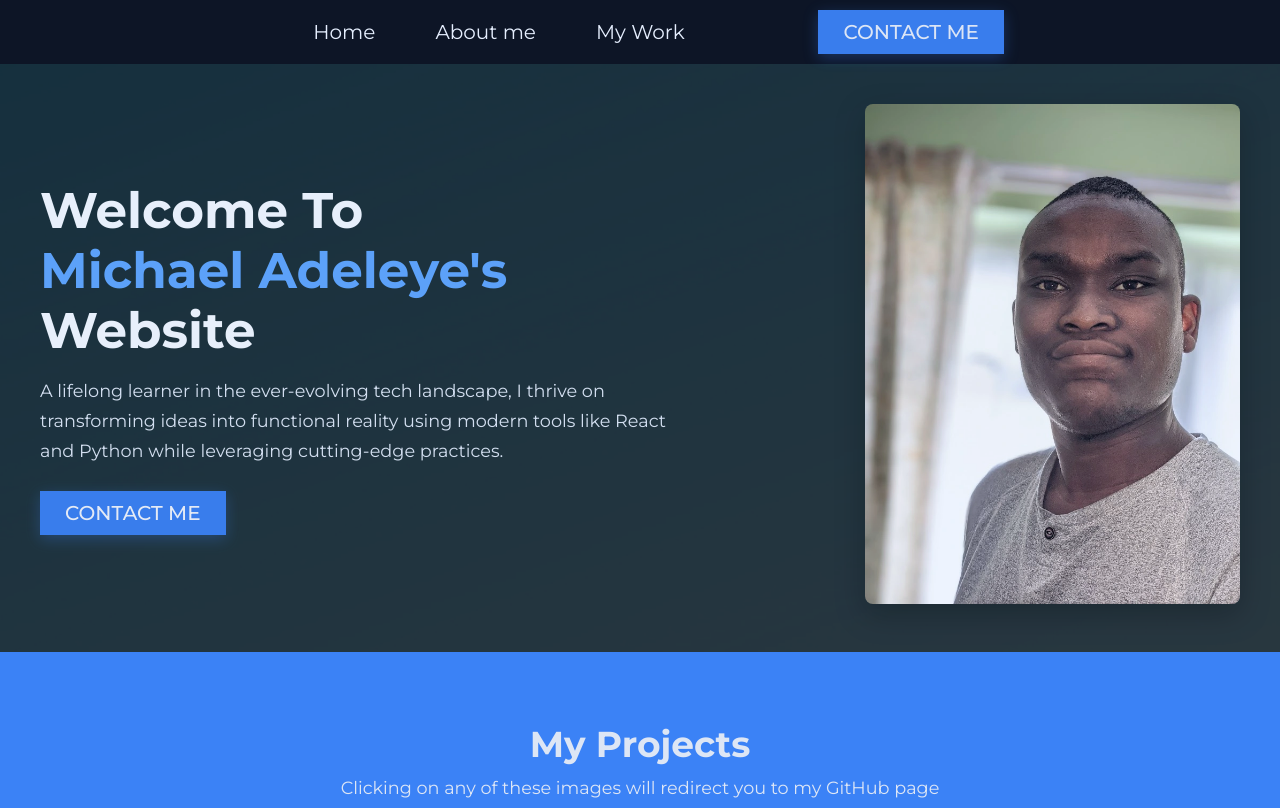
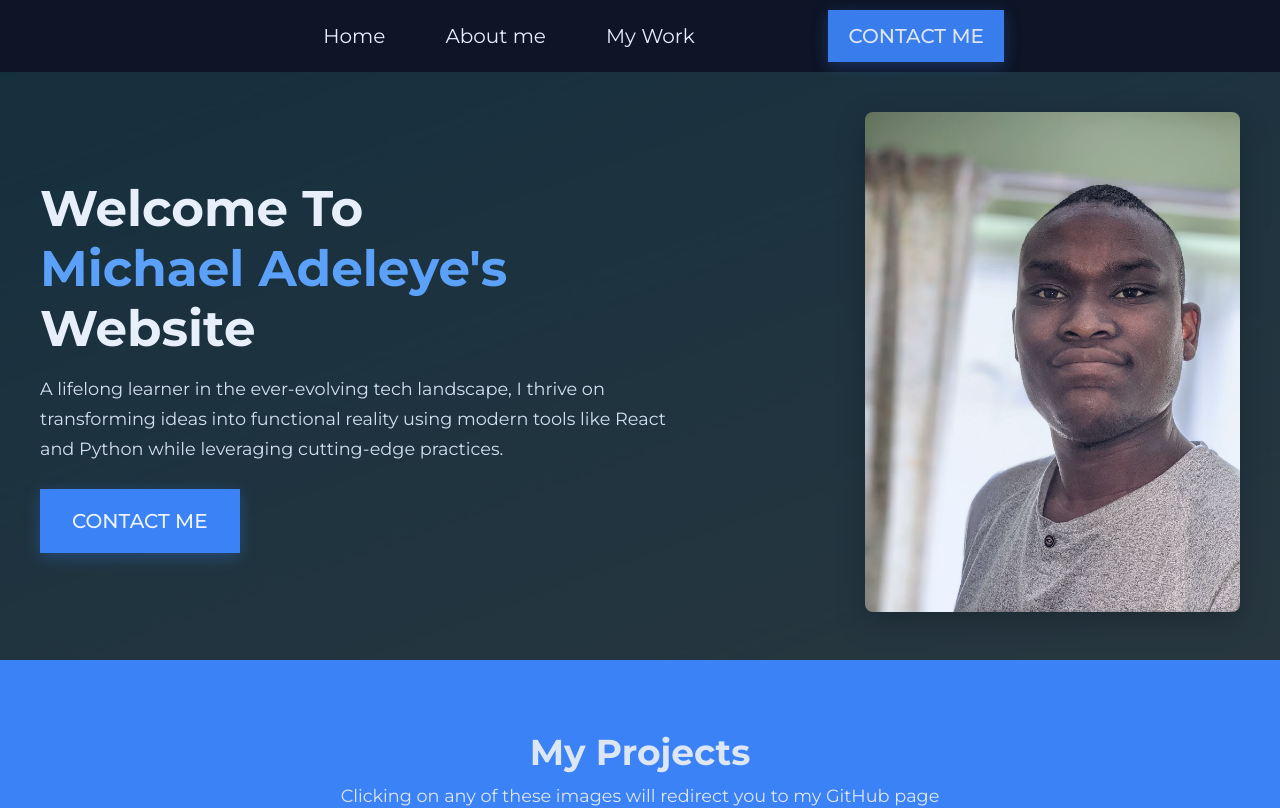
Before and after one commit to Tiger-Catori/Portfolio-Website, a React (Create React App) app: page / in a window 1280 px wide. Shown: the top 808 px of the page. Built offline with nearby package versions, Linux system fonts and the light colour scheme.

Commit message:
Fixed buttons

```diff
--- a/src/components/Hero.js
+++ b/src/components/Hero.js
@@ -1,21 +1,17 @@
 import React from 'react';
 
 const Hero = () => {
-  const handleButtonClick = () => {
-    window.location.href = 'mailto:michaeladeleye365@gmail.com';
-  };
-
   return (
     <section className="section__hero" id='hero'>
       <div className="hero-container">
-        <HeroText onButtonClick={handleButtonClick} />
+        <HeroText />
         <HeroImage />
       </div>
     </section>
   );
 };
 
-const HeroText = ({ onButtonClick }) => {
+const HeroText = () => {
   return (
     <div className="hero__text">
       <h2 className="heading hero_head">
@@ -24,7 +20,9 @@ const HeroText = ({ onButtonClick }) => {
       <p className="hero__p">
         A lifelong learner in the ever-evolving tech landscape, I thrive on transforming ideas into functional reality using modern tools like React and Python while leveraging cutting-edge practices.
       </p>
-      <button className="btn hero__btn"  onClick={onButtonClick}>Contact me</button>
+      <div className="hero__btn hero__btn-link">
+        <a href="mailto:michaeladeleye365@gmail.com">Contact me</a>
+      </div>
     </div>
   );
 };
--- a/src/components/Navbar.js
+++ b/src/components/Navbar.js
@@ -9,15 +9,12 @@ const Navbar = () => {
 };
 
 const NavbarBox = () => {
-  const handleButtonClick = () => {
-    window.location.href = 'mailto:michaeladeleye365@gmail.com';
-  };
-
   return (
     <div className="navbar__box">
-      {/* <Logo/> */}
       <NavLinks/>
-      <button className="btn nav__btn" onClick={handleButtonClick}>Contact me</button>
+      <div className="btn btn-link nav__btn">
+        <a href="mailto:michaeladeleye365@gmail.com">Contact me</a>
+      </div>
     </div>
   )
 };
@@ -38,7 +35,6 @@ const NavLinks = () => {
       <li><a href="#">Home</a></li>
       <li><a href="#hero">About me</a></li>
       <li><a href="#projects">My Work</a></li>
-      {/* <li><a href="#contact">Contact me</a></li> */}
     </ul>
   )
 };
--- a/src/index.css
+++ b/src/index.css
@@ -217,38 +217,72 @@ ul a {
   /* filter: brightness(1.15); */
 }
 
-/* .logo {
-  font-family: var(--ff-primary);
-  font-weight: var(--fw-bold);
-  font-size: var(--fs-h2);
-  color: var(--clr-accent2);
-} */
 
-.btn {
+.logo img, .logo-footer img {
+  max-width: 85px;
+  width: 100%;
+  height: auto;
+  border-radius: 4px;
+}
+
+/* Button */
+/* Update button styles to also target .btn-link */
+.btn, .btn-link {
   background-color: var(--clr-accent);
   color: var(--clr-headings2);
   border: none;
   font-size: var(--fs-h3);
   font-family: var(--ff-primary);
   font-weight: var(--fw-semibold);
-  cursor: pointer;
   filter: brightness(0.96);
   text-transform: uppercase;
   background: #3b82f6;
   color: white;
-  padding: 1rem 2.5rem;
+  padding: 0.5rem 1rem;
   border: none;
   border-radius: 0;
   cursor: pointer;
   transition: all 0.3s ease;
   box-shadow: 0 4px 15px rgba(59, 130, 246, 0.3);
+  display: inline-block; /* Important for div links */
+  text-align: center;
+  text-decoration: none;
 }
 
-.logo img, .logo-footer img {
-  max-width: 85px;
+.btn:hover, .btn-link:hover {
+  filter: brightness(1.15);
+}
+
+/* Specifically for the hero button */
+.hero__btn, .hero__btn-link {
+  background: var(--clr-accent);
+  color: white;
+  font-size: var(--fs-h3);
+  font-weight: var(--fw-semibold);
+  padding: 0.8rem 1.6rem;
+  border: none;
+  border-radius: 0;
+  cursor: pointer;
+  transition: all 0.3s ease;
+  box-shadow: 0 4px 15px rgba(59, 130, 246, 0.3);
+  display: inline-block;
+  text-decoration: none;
+  text-transform: uppercase;
+}
+
+.hero__btn:hover, .hero__btn-link:hover {
+  background: var(--clr-hover);
+  box-shadow: 0 6px 20px rgba(59, 130, 246, 0.4);
+}
+
+/* Make anchor tags fill their containers */
+.btn-link a, .hero__btn-link a {
+  display: block;
   width: 100%;
-  height: auto;
-  border-radius: 4px;
+  height: 100%;
+  color: inherit;
+  text-decoration: none;
+  padding: inherit;
 }
 
 /*Animation Navbar*/
@@ -338,24 +372,6 @@ ul a {
   color: #e2e8f0;
 }
 
-.hero__btn {
-  background: var(--clr-accent);
-  color: white;
-  font-size: var(--fs-h3);
-  font-weight: var(--fw-semibold);
-  padding: 1rem 2.5rem;
-  border: none;
-  border-radius: 0;
-  cursor: pointer;
-  transition: all 0.3s ease;
-  box-shadow: 0 4px 15px rgba(59, 130, 246, 0.3);
-}
-
-.hero__btn:hover {
-  background: var(--clr-hover);
-  /* transform: translateY(-2px); */
-  box-shadow: 0 6px 20px rgba(59, 130, 246, 0.4);
-}
 
 .hero__image {
   flex: 1;
@@ -444,7 +460,8 @@ ul a {
 }
 
 .portfolio__item {
-  background-color: var(--clr-headings);
+  /* background-color: var(--clr-body2); */
+  background-color: none;
   overflow: hidden;
   position: relative;
   border-radius: none;
```
